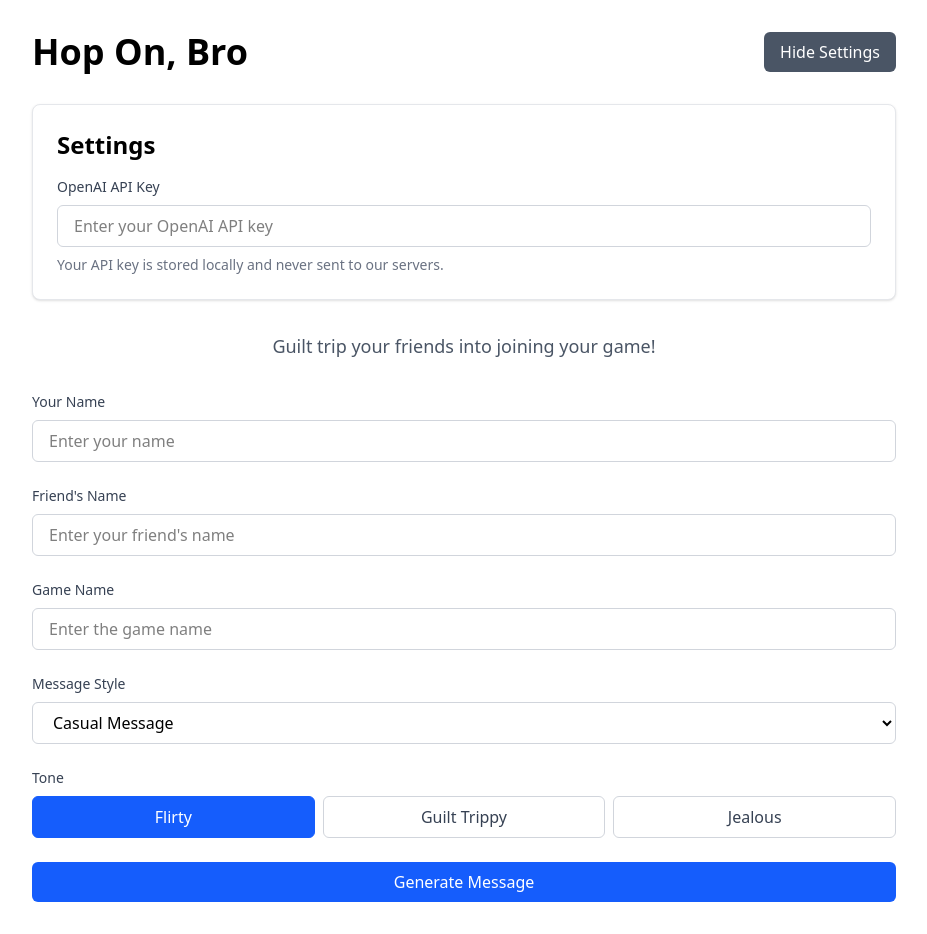
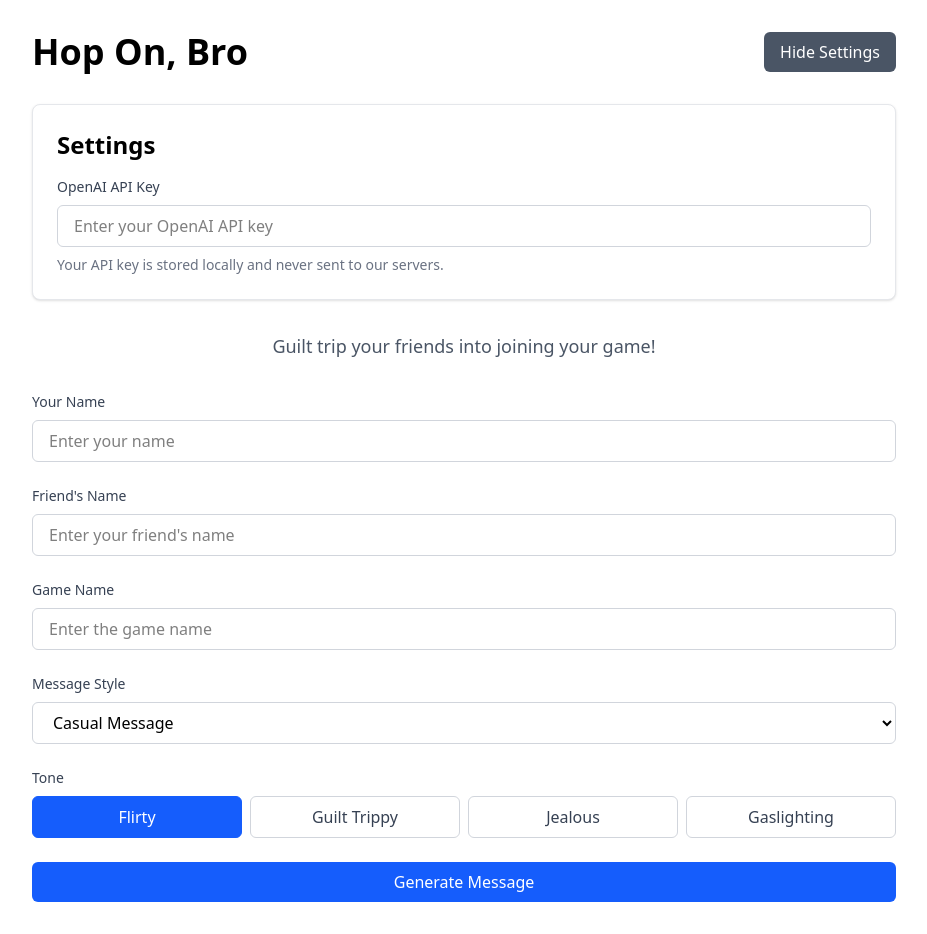
Before and after one commit to braden-godley/hop-on-bro, a React (Vite) app: page / in a window 1280 px wide. Shown: the whole page, without its empty margins (176-1103 px from the left). Built offline with nearby package versions, Linux system fonts and the light colour scheme.

Commit message:
improve tones and add gaslighting

```diff
--- a/src/App.jsx
+++ b/src/App.jsx
@@ -3,8 +3,14 @@ import OpenAI from 'openai'
 import Settings from './components/Settings'
 import MessageForm from './components/MessageForm'
 import GeneratedMessage from './components/GeneratedMessage'
-import { contentTypes, loadingMessages } from './constants/content'
+import { contentTypes, loadingMessages, tones } from './constants/content'
 import { generatePrompt } from './utils/promptUtils'
+
+// Create UI-friendly tones array
+const toneOptions = Object.entries(tones).map(([value, { label }]) => ({
+  value,
+  label
+}))
 
 function App() {
   const [userName, setUserName] = useState('')
@@ -150,6 +156,7 @@ function App() {
         onContentTypeChange={(e) => setContentType(e.target.value)}
         onDesperationLevelChange={(e) => setDesperationLevel(e.target.value)}
         onSubmit={handleSubmit}
+        toneOptions={toneOptions}
       />
 
       {isLoading && (
--- a/src/components/MessageForm.jsx
+++ b/src/components/MessageForm.jsx
@@ -11,7 +11,8 @@ const MessageForm = ({
   onInputChange,
   onContentTypeChange,
   onDesperationLevelChange,
-  onSubmit
+  onSubmit,
+  toneOptions
 }) => {
   return (
     <form onSubmit={onSubmit} className="space-y-6">
@@ -76,39 +77,20 @@ const MessageForm = ({
           Tone
         </label>
         <div className="flex gap-2">
+          {toneOptions.map((tone) => (
             <button
+              key={tone.value}
               type="button"
-            onClick={() => onDesperationLevelChange({ target: { value: 'flirty' } })}
+              onClick={() => onDesperationLevelChange({ target: { value: tone.value } })}
               className={`flex-1 py-2 px-4 rounded-md border transition-colors ${
-              desperationLevel === 'flirty'
+                desperationLevel === tone.value
                   ? 'bg-blue-600 text-white border-blue-600'
                   : 'bg-white text-gray-700 border-gray-300 hover:bg-gray-50'
               }`}
             >
-            Flirty
+              {tone.label}
             </button>
-          <button
-            type="button"
-            onClick={() => onDesperationLevelChange({ target: { value: 'guilt-trippy' } })}
-            className={`flex-1 py-2 px-4 rounded-md border transition-colors ${
-              desperationLevel === 'guilt-trippy'
-                ? 'bg-blue-600 text-white border-blue-600'
-                : 'bg-white text-gray-700 border-gray-300 hover:bg-gray-50'
-            }`}
-          >
-            Guilt Trippy
-          </button>
-          <button
-            type="button"
-            onClick={() => onDesperationLevelChange({ target: { value: 'jealous' } })}
-            className={`flex-1 py-2 px-4 rounded-md border transition-colors ${
-              desperationLevel === 'jealous'
-                ? 'bg-blue-600 text-white border-blue-600'
-                : 'bg-white text-gray-700 border-gray-300 hover:bg-gray-50'
-            }`}
-          >
-            Jealous
-          </button>
+          ))}
         </div>
       </div>
 
--- a/src/constants/content.js
+++ b/src/constants/content.js
@@ -26,3 +26,22 @@ export const loadingMessages = [
   "Sprinkling some magic...",
   "Putting on the finishing touches..."
 ]
+
+export const tones = {
+  'flirty': {
+    prompt: 'Generate a flirty, playful message that subtly hints at attraction while staying tasteful.',
+    label: 'Flirty'
+  },
+  'guilt-trippy': {
+    prompt: 'Generate a message that uses guilt trips and emotional manipulation to convince them to join.',
+    label: 'Guilt Trippy'
+  },
+  'jealous': {
+    prompt: 'Generate a message that subtly expresses jealousy and frustration about them hanging out with other people instead of joining your game.',
+    label: 'Jealous'
+  },
+  'gaslighting': {
+    prompt: 'Generate a message that playfully questions their memory and perception, suggesting they actually promised to join the game but must have forgotten. Use subtle misdirection and "are you sure?" moments while keeping it light and humorous.',
+    label: 'Gaslighting'
+  }
+}
--- a/src/utils/promptUtils.js
+++ b/src/utils/promptUtils.js
@@ -1,3 +1,5 @@
+import { tones } from '../constants/content'
+
 export const getPromptForStyle = (style) => {
   const prompts = {
     casual: "Write a casual, friendly message (2-3 sentences) to convince someone to join a game. Keep it light and fun.",
@@ -20,19 +22,13 @@ export const getPromptForStyle = (style) => {
 }
 
 export const generatePrompt = (userName, friendName, gameName, toneType, contentType, contentTypeName) => {
-  const tones = {
-    'flirty': 'Generate a flirty, playful message that subtly hints at attraction while staying tasteful.',
-    'guilt-trippy': 'Generate a message that uses guilt trips and emotional manipulation to convince them to join.',
-    'jealous': 'Generate a message that subtly expresses jealousy and frustration about them hanging out with other people instead of joining your game.'
-  }
-
   return `
     Your name: ${userName}
     Friend's name: ${friendName}
     Game: ${gameName}
     Message Style: ${toneType}
 
-    ${tones[toneType] || tones['flirty']}
+    ${tones[toneType].prompt}
     Don't use emojis.
     Don't add a title to the message unless it's essential for the format, such as a scientific paper.
     Use markdown formatting to enhance the message's presentation.
```
Lines whose indentation alone changed are shown as unchanged.
